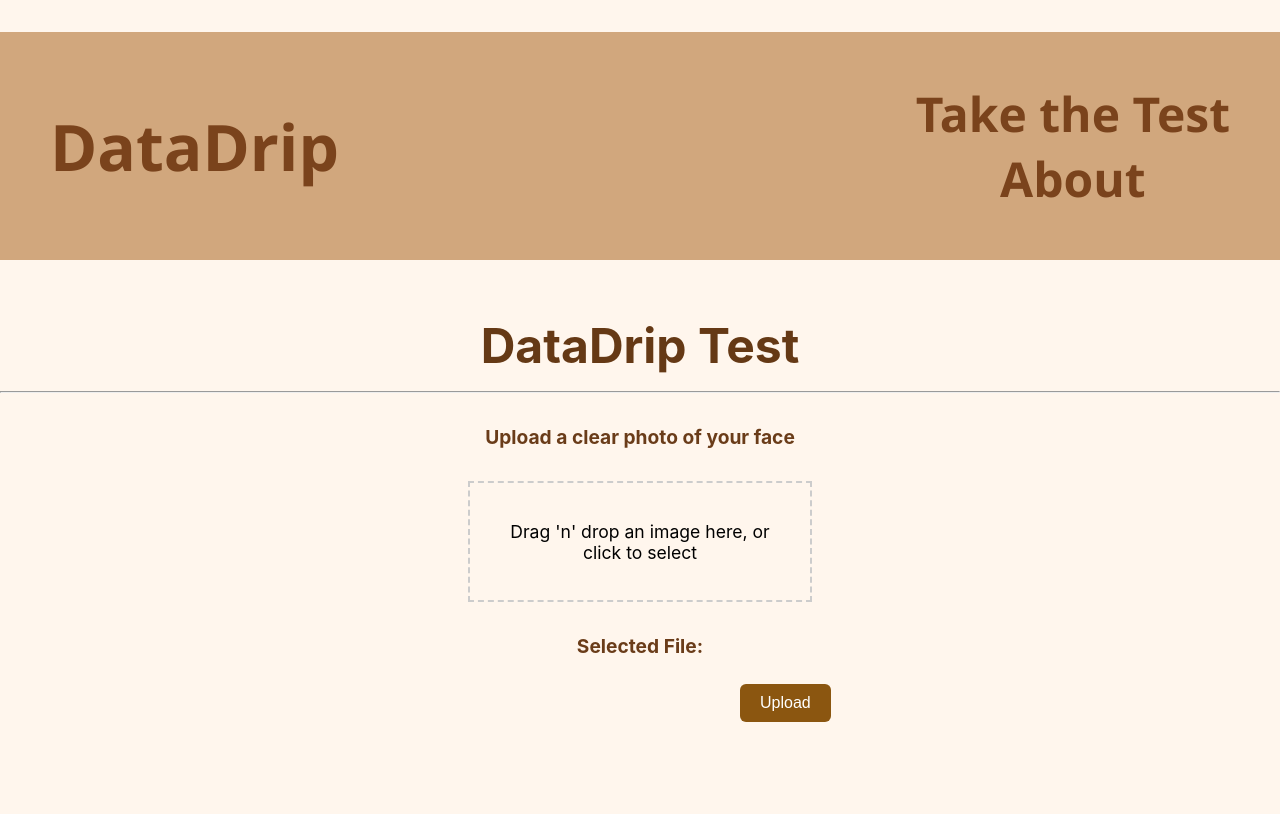
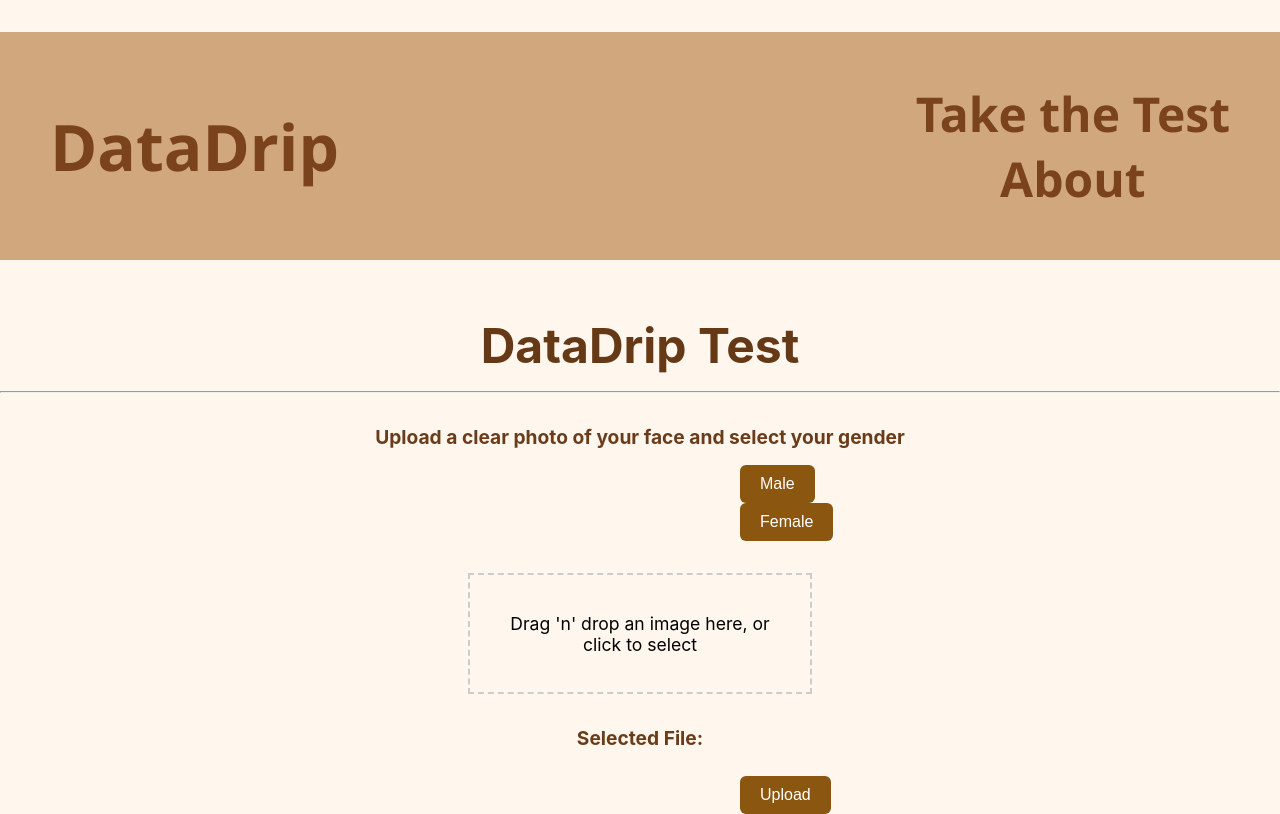
Before and after one commit to lansan2103/data-drip, a React (Create React App) app in the folder my-app/: page /page1 in a window 1280 px wide. Built offline with nearby package versions, Linux system fonts and the light colour scheme.

Commit message:
Added gender button
Added gender button, fail to upload if gender is not selected

```diff
--- a/my-app/src/App.js
+++ b/my-app/src/App.js
@@ -39,6 +39,7 @@ function App() {
   const [file, setFile] = useState(null);
   const [season, setSeason] = useState('');
   const [palette, setPalette] = useState([]);
+  const [gender, setGender] = useState('');
   const [links, setLink] = useState({});
 
   const handleUpload = async () => {
@@ -46,9 +47,14 @@ function App() {
       alert('Please select a file first.');
       return;
     }
+    if (!gender) {
+      alert('Please select your gender first.');
+      return;
+    }
 
     const formData = new FormData();
     formData.append('file', file);
+    formData.append('gender', gender);
 
     try {
       const response = await fetch('http://127.0.0.1:5000/upload', {
@@ -79,7 +85,11 @@ function App() {
 
       <hr />
 
-      <h2 className="subheader">Upload a clear photo of your face</h2>
+      <h2 className="subheader">Upload a clear photo of your face and select your gender</h2>
+
+      {/* // Change the Class Name when styling */}
+      <button onClick ={() => setGender('mens')} className = "upload-button" style={{marginLeft: '740px'}}>Male</button>
+      <button onClick ={() => setGender('womens')} className = "upload-button" style={{marginLeft: '740px'}}>Female</button>
 
       <Accept setFile={setFile} />
       <button onClick={handleUpload} className="upload-button" style={{marginLeft: '740px'}}>Upload</button>
```
Also changed, not shown: 2 other files (tests, documents, lock files or other folders).
